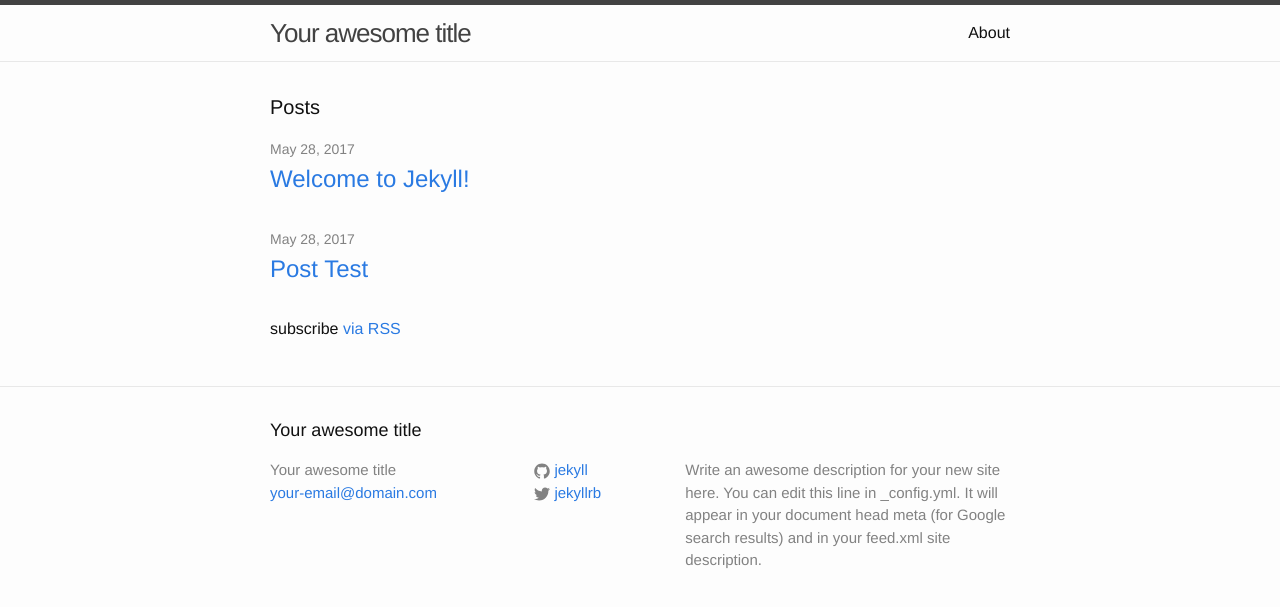
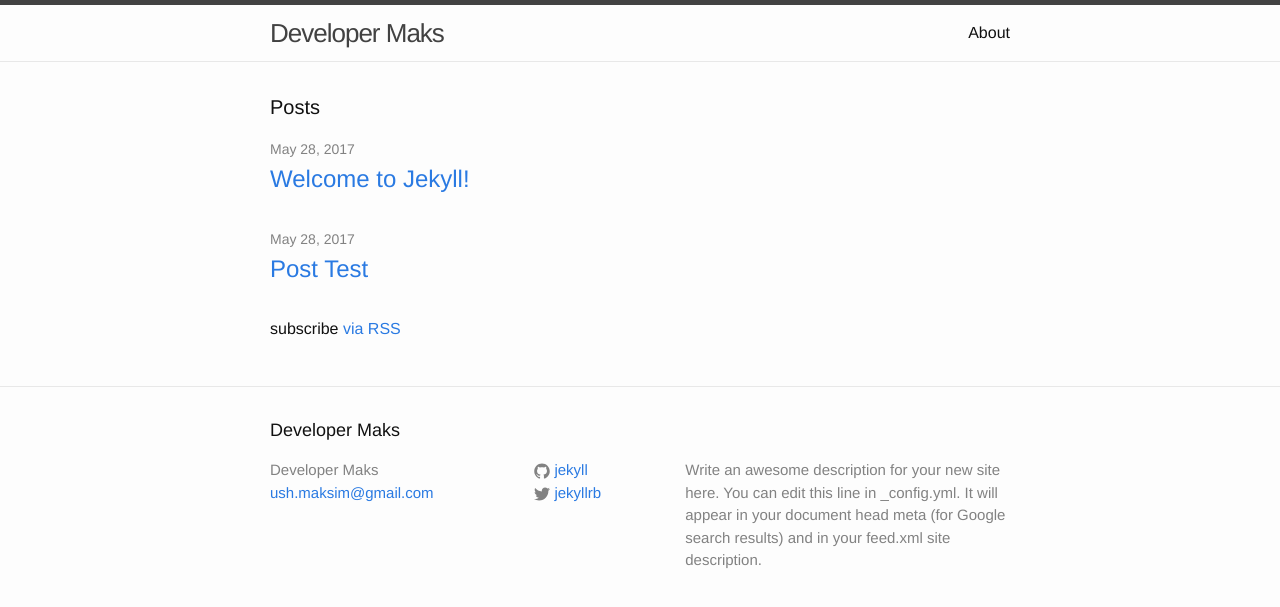
Before and after one commit to maks-ushakov/maks-ushakov.github.io, a Jekyll site: the page built from index.html, in a window 1280 px wide. Shown: the top 607 px of the page. Built offline with Jekyll 4.4.1, drawn with Linux system fonts in a browser that asks for light colours.

Commit message:
Update _config.yml

```diff
--- a/_config.yml
+++ b/_config.yml
@@ -6,14 +6,14 @@
 # 'jekyll serve'. If you change this file, please restart the server process.
 
 # Site settings
-title: Your awesome title
-email: your-email@domain.com
+title: Developer Maks
+email: ush.maksim@gmail.com
 description: > # this means to ignore newlines until "baseurl:"
   Write an awesome description for your new site here. You can edit this
   line in _config.yml. It will appear in your document head meta (for
   Google search results) and in your feed.xml site description.
 baseurl: "" # the subpath of your site, e.g. /blog
-url: "http://yourdomain.com" # the base hostname & protocol for your site
+url: "maks-ushakov.github.io" # the base hostname & protocol for your site
 twitter_username: jekyllrb
 github_username:  jekyll
 
```
